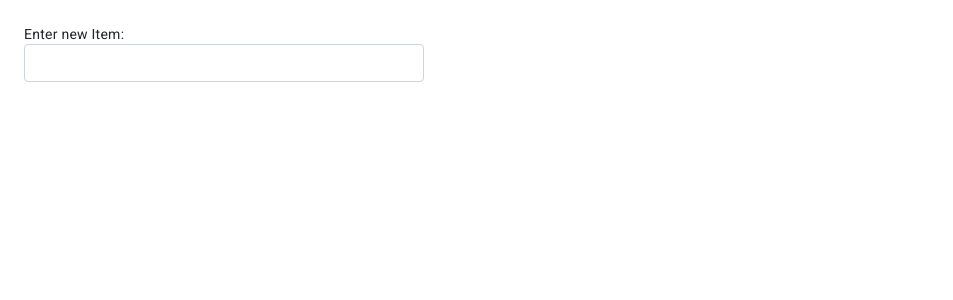
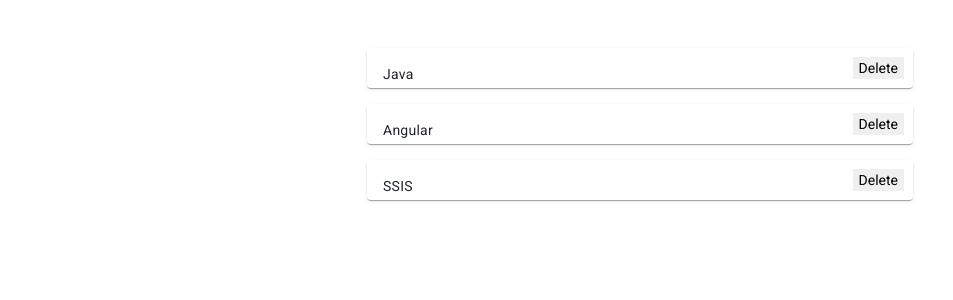
Before and after one commit to workwithAarohan/angular_basic, an Angular app: page / in a window 1280 px wide. Shown: the top 300 px of the page, without its empty margins (0-953 px from the left). Built offline with nearby package versions, Linux system fonts and the light colour scheme.

Commit message:
New changes in child component

```diff
--- a/src/app/app.component.html
+++ b/src/app/app.component.html
@@ -4,7 +4,7 @@
 <!-- <app-cards></app-cards> -->
 
 
-<label for="">Enter new Item: </label>
-<input type="text" [ngClass]="formClass" [ngStyle]="formStyle" (keyup.enter)="addItem(itemInput.value)" #itemInput [(ngModel)]="reset">
+<!-- <label for="">Enter new Item: </label>
+<input type="text" [ngClass]="formClass" [ngStyle]="formStyle" (keyup.enter)="addItem(itemInput.value)" #itemInput [(ngModel)]="reset">  -->
 
 <app-child [items]="items" (deleteItem)="removeItem($event)"></app-child>
--- a/src/app/app.component.ts
+++ b/src/app/app.component.ts
@@ -6,16 +6,14 @@
   styleUrls: ['./app.component.css']
 })
 export class AppComponent {
-  items: string[] = [];
+  items: string[] = ['Java', 'Angular', 'SSIS'];
 
   reset = "";
 
   formClass = "form-control";
   formStyle = {'width': '400px'};
 
-  constructor() {
-
-  }
+  constructor() {}
 
   addItem(foodItem: string)
   {
--- a/src/app/app.module.ts
+++ b/src/app/app.module.ts
@@ -6,7 +6,6 @@
 import { CardsComponent } from './components/cards/cards.component';
 import { BrowserAnimationsModule } from '@angular/platform-browser/animations';
 import { SpecialDirective } from './directives/special.directive';
-import { AttrsComponent } from './components/attrs/attrs.component';
 import {MatCardModule} from '@angular/material/card';
 import { ChildComponent } from './components/child/child.component';
 import { FormsModule } from '@angular/forms';
@@ -16,7 +15,7 @@
     AppComponent,
     CardsComponent,
     SpecialDirective,
-    AttrsComponent,
+    CardsComponent,
     ChildComponent
   ],
   imports: [
--- a/src/app/components/attrs/attrs.component.html
+++ /dev/null
@@ -1,13 +0,0 @@
-<!-- <div class="container mt-4">
-    <div class="row justify-content-center">
-        <div class="col-md-6">
-            <mat-card>
-                <mat-card-content>Simple card</mat-card-content>
-            </mat-card>
-        </div>
-    </div>
-</div> -->
-
-
-Enter food name
-<input type="text" (keyup.enter)="addFood">
--- a/src/app/components/attrs/attrs.component.ts
+++ /dev/null
@@ -1,16 +0,0 @@
-import { Component } from '@angular/core';
-
-@Component({
-  selector: 'app-attrs',
-  templateUrl: './attrs.component.html',
-  styleUrls: ['./attrs.component.css']
-})
-export class AttrsComponent {
-  foods: string[] = [];
-
-  constructor() {}
-
-  addFood(foodItem: string) {
-    this.foods.push(foodItem);
-  }
-}
--- a/src/app/components/child/child.component.html
+++ b/src/app/components/child/child.component.html
@@ -4,7 +4,7 @@
             <mat-card *ngFor="let item of itemArr; let i = index" class="mb-3">
                 <div class="d-flex justify-content-between">
                     <mat-card-content>{{item}}</mat-card-content>
-                    <button (click)="deleteItem(i)" [ngStyle]="styleOne" >Delete</button>
+                    <button (click)="deleteItem(i)" [ngStyle]="styleOne">Delete</button>
                 </div>
             </mat-card>
         </div>
```
Also changed, not shown: src/app/components/attrs/attrs.component.css (deleted), 1 other file (tests, documents, lock files or other folders).
